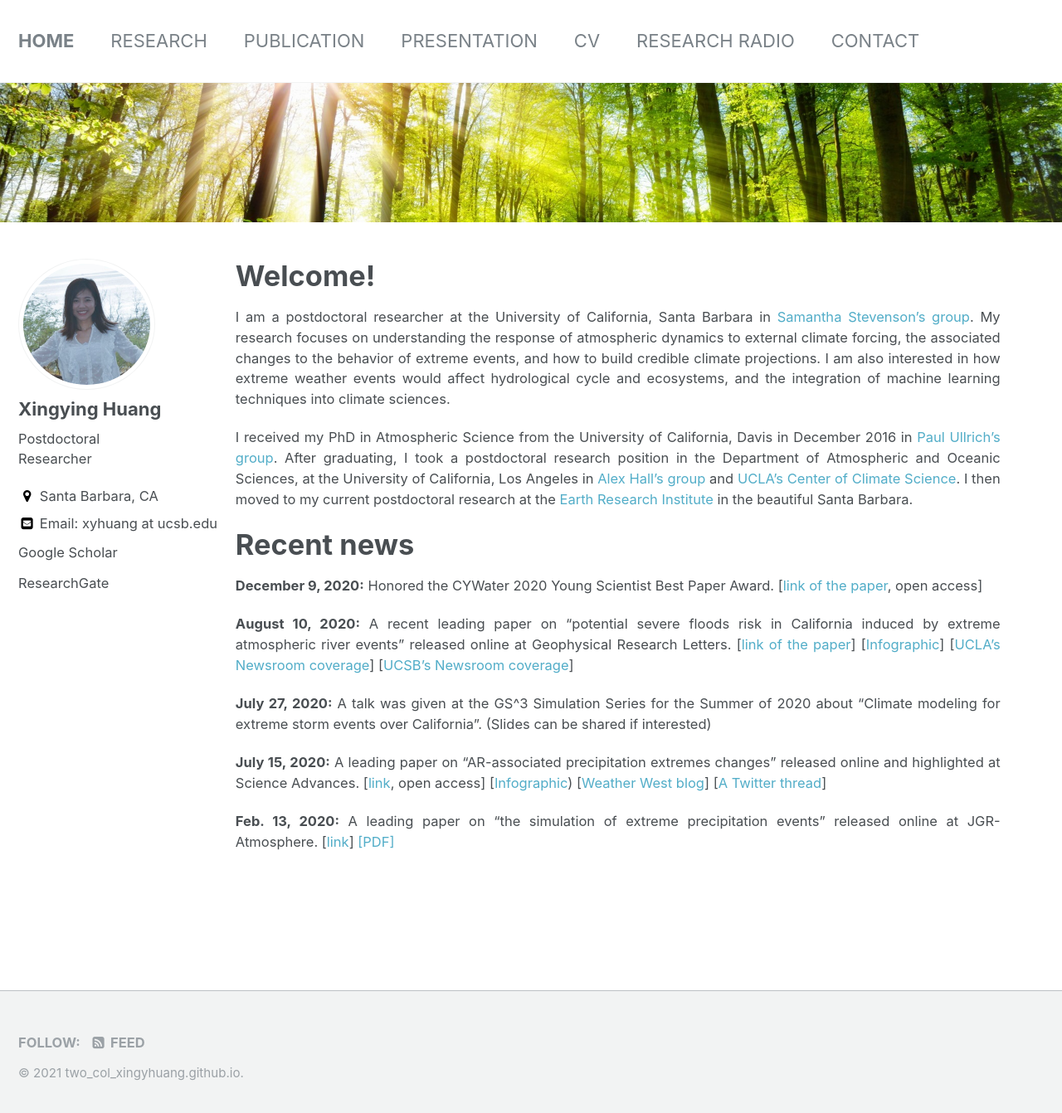
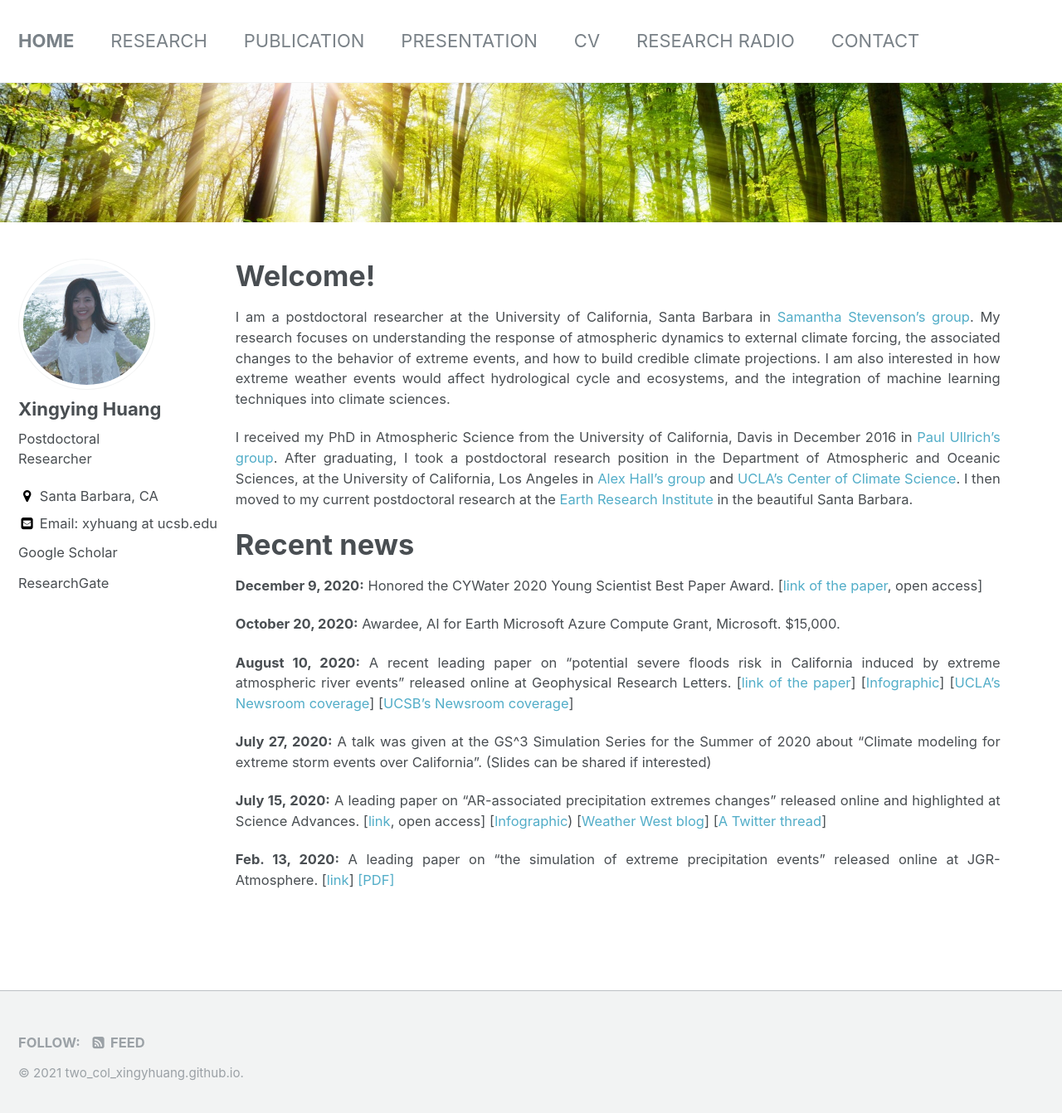
Before and after one commit to Xingyhuang/two_col_xingyhuang.github.io, a Jekyll site: the page built from _pages/home.md, in a window 1280 px wide and 1350 px high. Shown: the top 1342 px of the window at 83% size. Built offline with Jekyll 4.4.1, drawn with Linux system fonts in a browser that asks for light colours.

Commit message:
Update home.md

```diff
--- a/_pages/home.md
+++ b/_pages/home.md
@@ -20,6 +20,8 @@ I received my PhD in Atmospheric Science from the University of California, Davi
 
 **December 9, 2020:** Honored the CYWater 2020 Young Scientist Best Paper Award. [[link of the paper](https://advances.sciencemag.org/content/6/29/eaba1323), open access]
 
+**October 20, 2020:** Awardee, AI for Earth Microsoft Azure Compute Grant, Microsoft. $15,000.
+
 **August 10, 2020:** A recent leading paper on "potential severe floods risk in California induced by extreme atmospheric river events" released online at Geophysical Research Letters. [[link of the paper](https://agupubs.onlinelibrary.wiley.com/doi/10.1029/2020GL088679)] [[Infographic](/assets/images/papers/UCLA-AR-GRL-2020.pdf)] [[UCLA's Newsroom coverage](https://newsroom.ucla.edu/releases/warming-california-future-floods-reservoirs)] [[UCSB's Newsroom coverage](https://www.news.ucsb.edu/2020/020019/future-flooding)]
 
 **July 27, 2020:** A talk was given at the GS^3 Simulation Series for the Summer of 2020 about "Climate modeling for extreme storm events over California". (Slides can be shared if interested)
```
